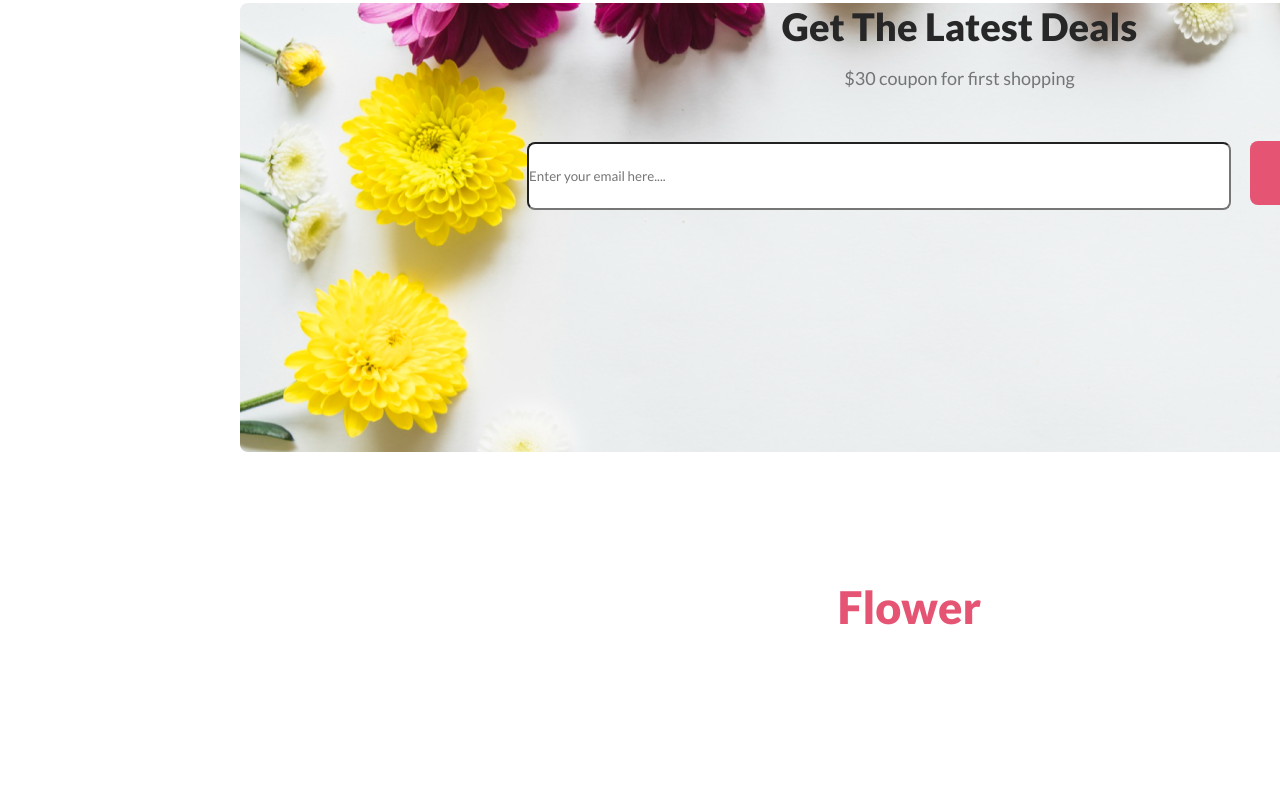
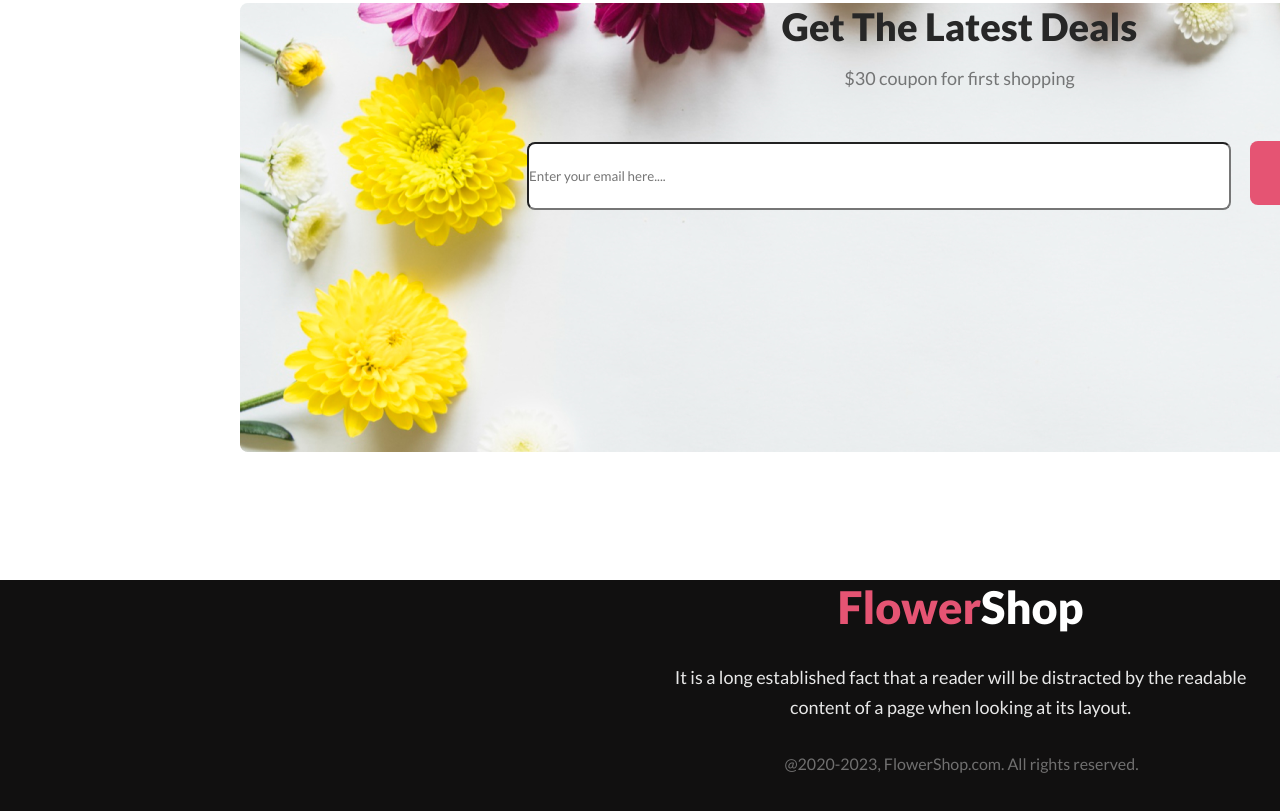
Before and after one commit to Taanveer22/onlineFlowerShop, a plain HTML site: page index.html in a window 1280 px wide. Shown: the part 3390-4201 px from the top of the page. Drawn offline with Linux system fonts and the light colour scheme.

Commit message:
full project done

```diff
--- a/index.html
+++ b/index.html
@@ -114,7 +114,7 @@
       </section>
     </main>
 
-    <footer class="footer-git bottom">
+    <footer class="footer-bottom">
       <h3 class="footer-title">
         <span class="pink">Flower</span><span class="white">Shop</span>
       </h3>
```
